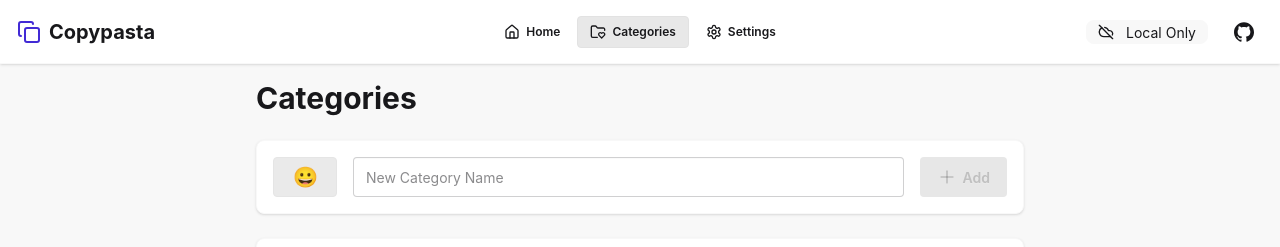
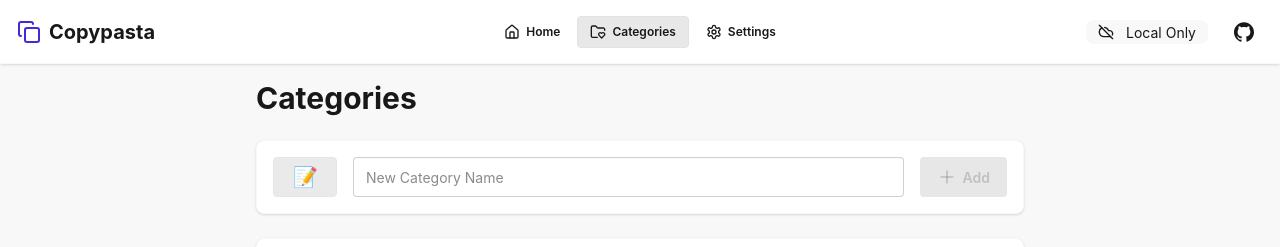
Before and after one commit to TheScriptList/copypasta-pages, a SvelteKit app: page /categories in a window 1280 px wide. Shown: the top 247 px of the page. Built offline with nearby package versions, Linux system fonts and the light colour scheme.

Commit message:
feat: implement default category folder emoji and randomize new category emoji selection

```diff
--- a/src/routes/+page.svelte
+++ b/src/routes/+page.svelte
@@ -217,9 +217,7 @@
 								class={`text-left transition-colors ${selectedCategoryId === category.id ? 'menu-active' : ''}`}
 								onclick={() => (selectedCategoryId = category.id)}
 							>
-								{#if category.icon}
-									<span class="mr-1">{category.icon}</span>
-								{/if}
+								<span class="mr-1">{category.icon || '📁'}</span>
 								{category.name}
 							</button>
 						</li>
@@ -234,9 +232,7 @@
 				<h1 class="text-2xl font-bold flex items-center">
 					{#if selectedCategoryId}
 						{@const category = dbStore.data.categories.find((c) => c.id === selectedCategoryId)}
-						{#if category?.icon}
-							<span class="mr-2">{category.icon}</span>
-						{/if}
+						<span class="mr-2">{category?.icon || '📁'}</span>
 						{category?.name}
 					{:else}
 						All Snippets
@@ -331,7 +327,7 @@
 						<div>
 							{#if !selectedCategoryId}
 								<div class="divider text-sm font-bold text-base-content/50">
-									{group.category?.icon || ''}
+									{group.category?.icon || '📁'}
 									{group.category?.name || 'Unknown'}
 								</div>
 							{/if}
--- a/src/routes/categories/+page.svelte
+++ b/src/routes/categories/+page.svelte
@@ -6,7 +6,13 @@
 	import { flip } from 'svelte/animate';
 
 	let newCategoryName = $state('');
-	let newCategoryEmoji = $state('');
+
+	const CURATED_EMOJIS = ['📁', '📂', '📄', '📝', '⭐', '✨', '🔥', '💡', '📌', '🛠️', '📦', '📚', '🚀', '🎯', '🎨'];
+	function getRandomEmoji() {
+		return CURATED_EMOJIS[Math.floor(Math.random() * CURATED_EMOJIS.length)];
+	}
+
+	let newCategoryEmoji = $state(getRandomEmoji());
 
 	onMount(() => {
 		import('emoji-picker-element');
@@ -60,7 +66,7 @@
 			});
 			dbStore.save();
 			newCategoryName = '';
-			newCategoryEmoji = '';
+			newCategoryEmoji = getRandomEmoji();
 		}
 	}
 
@@ -95,7 +101,7 @@
 		<div class="card-body flex-row items-center gap-4 overflow-visible p-4">
 			<div class="dropdown dropdown-bottom">
 				<div tabindex="0" role="button" class="btn w-16 btn-soft text-xl">
-					{newCategoryEmoji || '😀'}
+					{newCategoryEmoji}
 				</div>
 				<div
 					tabindex="-1"
@@ -167,7 +173,7 @@
 							<div class="flex flex-1 gap-2 overflow-visible font-medium">
 								<div class="dropdown dropdown-bottom">
 									<div tabindex="0" role="button" class="btn w-12 btn-soft text-lg btn-sm">
-										{category.icon || '😀'}
+										{category.icon || '📁'}
 									</div>
 									<div
 										tabindex="-1"
```
